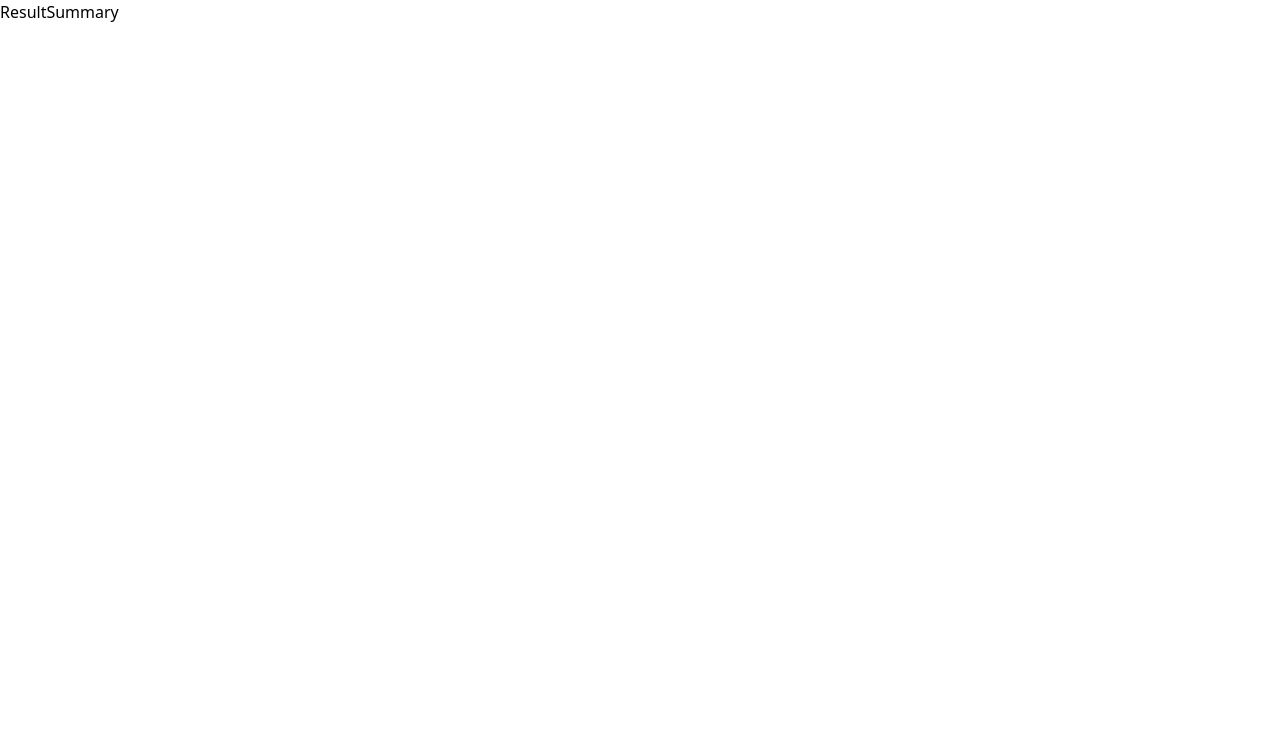
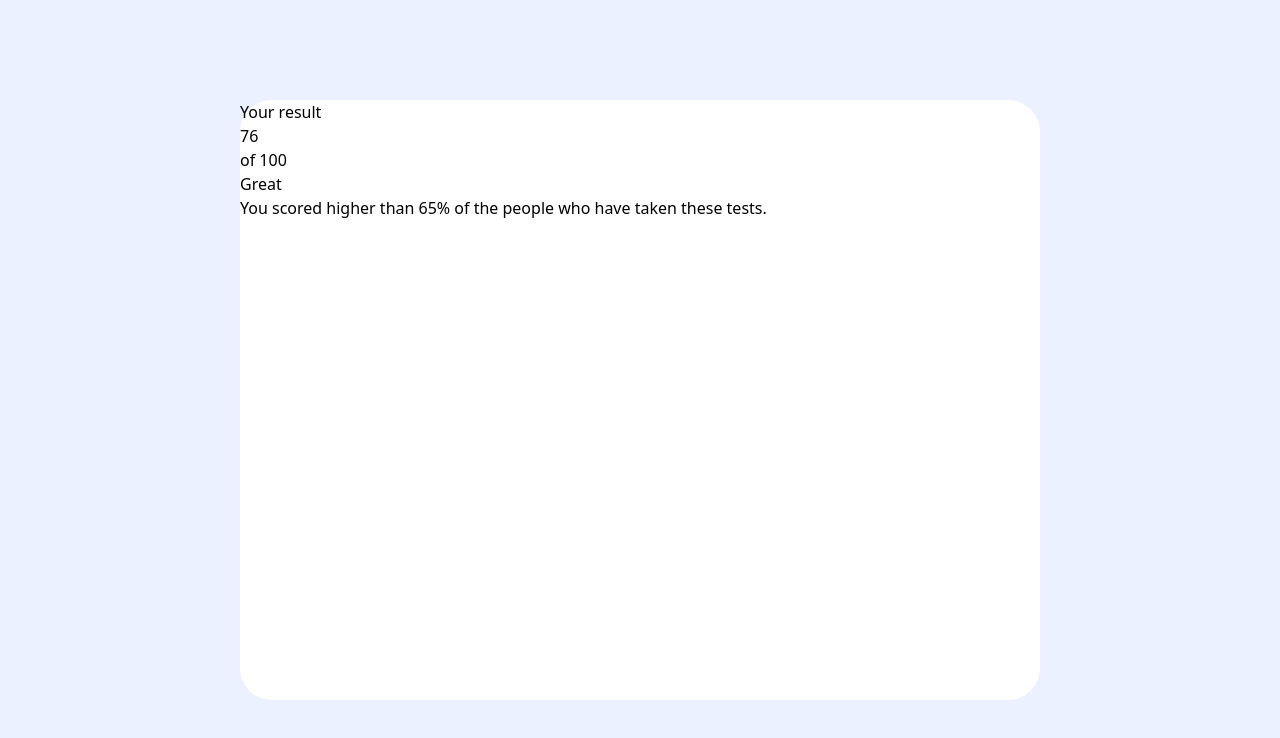
Before and after one commit to Great-kiola/Tailwind-practice, a React (Vite) app in the folder tailwind-frontend/: page /resultSum in a window 1280 px wide. Shown: the top 738 px of the page. Built offline with nearby package versions, Linux system fonts and the light colour scheme.

Commit message:
feat: implement ResultSummary component layout and styling

```diff
--- a/tailwind-frontend/src/components/ResultSummary.jsx
+++ b/tailwind-frontend/src/components/ResultSummary.jsx
@@ -2,8 +2,25 @@ import React from 'react'
 
 const ResultSummary = () => {
   return (
-    <div>ResultSummary</div>
-  )
+    <>
+        <div className='bg-Pale-blue h-screen flex items-center justify-center'>
+            <div className='h-150 w-200 rounded-4xl bg-White-resultSum'>
+                <div>
+                    <h2>Your result</h2>
+
+                    <div className='rounded-full'>
+                        <h1>76</h1>
+                        <p>of 100</p>
+                    </div>
+
+                    <h1>Great</h1>
+                    <h2>You scored higher than 65% of the people who have taken these tests.</h2>
+                </div>
+                <div></div>
+            </div>
+        </div>
+    </>
+)
 }
 
 export default ResultSummary
```
